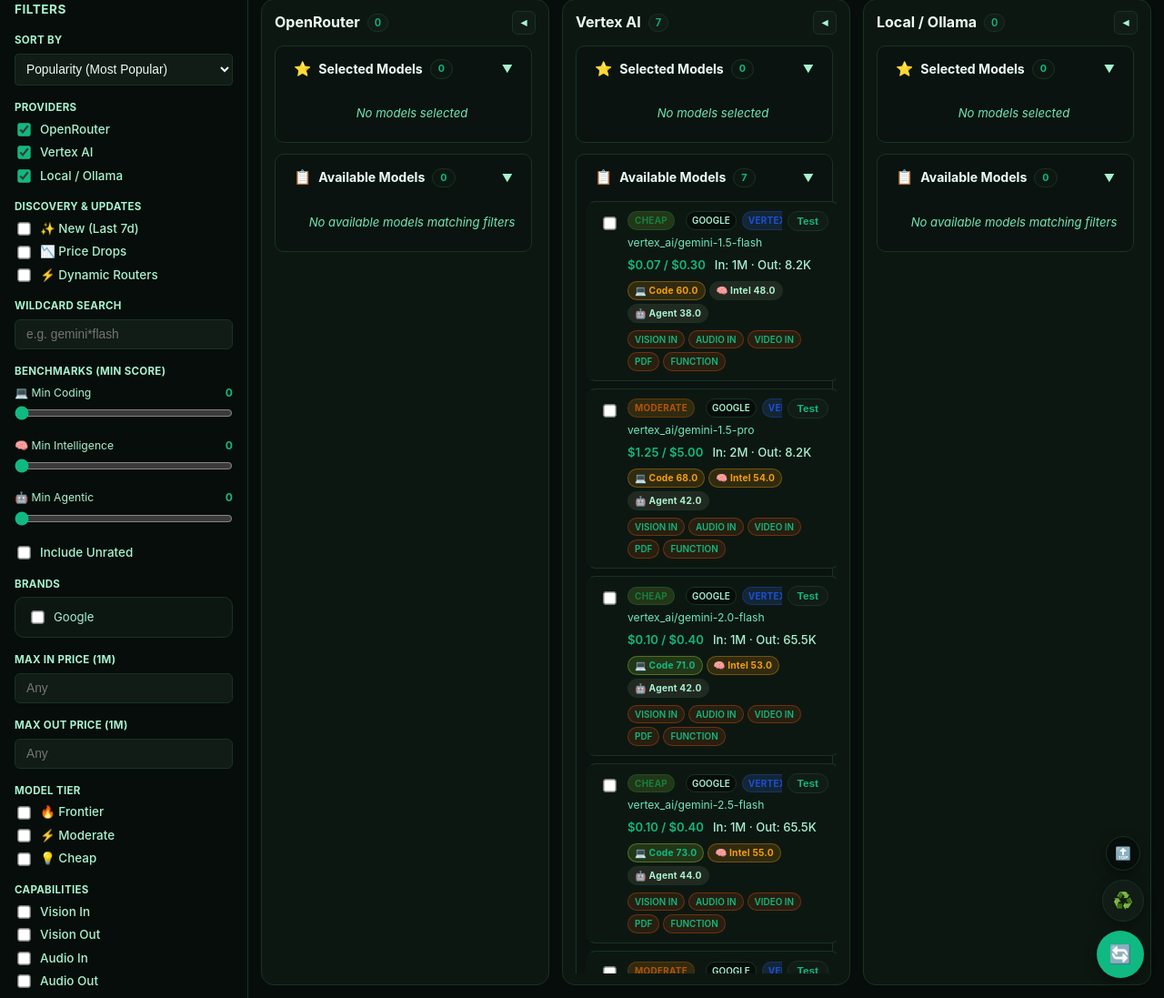
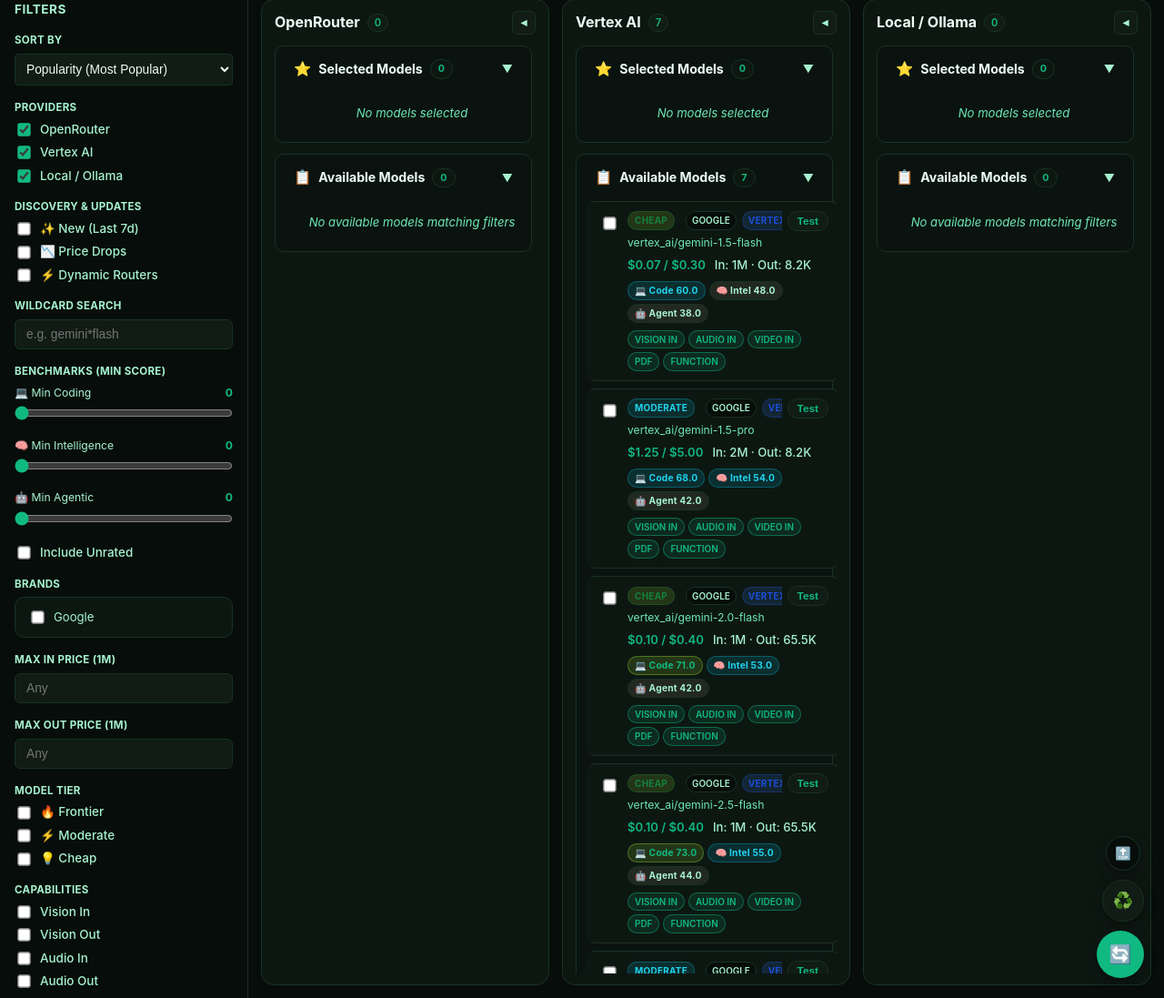
Before and after one commit to spelech/llmlite-modelmanager, a FastAPI app: page / in a window 1280 px wide. Shown: the part 92-1189 px from the top of the page at 91% size. Run offline with FastAPI, Linux system fonts and the light colour scheme; data that the repository does not hold is empty; parts of the project's set-up code (start-up, migrations or seed data) failed here and were passed over; some libraries are stand-ins or nearby versions.

Commit message:
fix(theme): sweep hardcoded orange from selected cards, tags, columns, and moderate tier badges (v0.17.1)

```diff
--- a/app/static/css/components.css
+++ b/app/static/css/components.css
@@ -128,8 +128,8 @@ input[type="range"] { height: 24px; cursor: pointer; accent-color: var(--accent)
 
 /* Selected Card Visual Highlight */
 .model-item.selected {
-    background: rgba(249, 115, 22, 0.12) !important;
-    border-color: rgba(249, 115, 22, 0.45) !important;
+    background: var(--accent-subtle) !important;
+    border-color: var(--accent-border) !important;
     border-left: 4px solid var(--accent) !important;
     box-shadow: 0 2px 10px var(--accent-glow);
 }
@@ -140,8 +140,8 @@ input[type="range"] { height: 24px; cursor: pointer; accent-color: var(--accent)
 
 @media (prefers-color-scheme: light) {
     .model-item.selected {
-        background: rgba(234, 88, 12, 0.08) !important;
-        border-color: rgba(234, 88, 12, 0.45) !important;
+        background: var(--accent-subtle) !important;
+        border-color: var(--accent-border) !important;
         border-left: 4px solid var(--accent) !important;
     }
 }
@@ -201,9 +201,9 @@ input[type="range"] { height: 24px; cursor: pointer; accent-color: var(--accent)
     border: 1px solid rgba(163, 230, 53, 0.35);
 }
 .provider-openrouter {
-    background: rgba(249, 115, 22, 0.15);
-    color: var(--accent);
-    border: 1px solid rgba(249, 115, 22, 0.35);
+    background: rgba(168, 85, 247, 0.15);
+    color: #c084fc;
+    border: 1px solid rgba(168, 85, 247, 0.35);
 }
 .provider-vertex {
     background: rgba(59, 130, 246, 0.15);
@@ -233,7 +233,7 @@ input[type="range"] { height: 24px; cursor: pointer; accent-color: var(--accent)
 
 .capabilities { display: flex; flex-wrap: wrap; gap: 4px; margin-top: 5px; }
 .cap-tag { font-size: 0.62em; background: var(--bg-input); padding: 2px 7px; border-radius: var(--radius-pill); color: var(--text-dim); text-transform: uppercase; font-weight: 600; border: 1px solid var(--border-subtle);}
-.cap-tag.active { background: rgba(249, 115, 22, 0.18); color: var(--accent); border-color: rgba(249, 115, 22, 0.4); }
+.cap-tag.active { background: var(--accent-subtle); color: var(--accent); border-color: var(--accent-border); }
 
 /* Benchmark Badges */
 .benchmark-badges { display: flex; flex-wrap: wrap; gap: 4px; margin-top: 5px; }
@@ -253,9 +253,9 @@ input[type="range"] { height: 24px; cursor: pointer; accent-color: var(--accent)
     border: 1px solid rgba(163, 230, 53, 0.35);
 }
 .score-mid {
-    background: rgba(245, 158, 11, 0.15);
-    color: var(--warning);
-    border: 1px solid rgba(245, 158, 11, 0.35);
+    background: var(--tier-moderate-bg);
+    color: var(--tier-moderate-color);
+    border: 1px solid var(--tier-moderate-border);
 }
 .score-low {
     background: rgba(156, 138, 119, 0.15);
@@ -278,9 +278,9 @@ input[type="range"] { height: 24px; cursor: pointer; accent-color: var(--accent)
     border: 1px solid rgba(239, 68, 68, 0.35);
 }
 .tier-moderate {
-    background: rgba(245, 158, 11, 0.15);
-    color: #f59e0b;
-    border: 1px solid rgba(245, 158, 11, 0.35);
+    background: var(--tier-moderate-bg);
+    color: var(--tier-moderate-color);
+    border: 1px solid var(--tier-moderate-border);
 }
 .tier-cheap {
     background: rgba(163, 230, 53, 0.15);
@@ -290,11 +290,12 @@ input[type="range"] { height: 24px; cursor: pointer; accent-color: var(--accent)
 
 @media (prefers-color-scheme: light) {
     .tier-frontier { color: #b91c1c; border-color: rgba(185, 28, 28, 0.35); }
-    .tier-moderate { color: #b45309; border-color: rgba(180, 83, 9, 0.35); }
+    .tier-moderate { color: var(--tier-moderate-color); border-color: var(--tier-moderate-border); }
     .tier-cheap { color: #15803d; border-color: rgba(21, 128, 61, 0.35); }
     .provider-local { color: #15803d; border-color: rgba(21, 128, 61, 0.35); }
     .provider-vertex { color: #1d4ed8; border-color: rgba(29, 78, 216, 0.35); }
-    .cap-tag.active { background: rgba(234, 88, 12, 0.12); color: var(--accent); border-color: rgba(234, 88, 12, 0.35); }
+    .provider-openrouter { color: #9333ea; border-color: rgba(147, 51, 234, 0.35); }
+    .cap-tag.active { background: var(--accent-subtle); color: var(--accent); border-color: var(--accent-border); }
 }
 
 /* Buttons */
--- a/app/static/css/layout.css
+++ b/app/static/css/layout.css
@@ -83,7 +83,7 @@ header h1 { margin: 0; font-size: 1.2em; color: var(--accent); font-weight: 700;
                 background-color 0.2s;
 }
 .column:hover {
-    border-color: rgba(249, 115, 22, 0.35);
+    border-color: var(--accent-glow);
 }
 
 .column-header {
--- a/app/static/css/variables.css
+++ b/app/static/css/variables.css
@@ -11,12 +11,17 @@
     --accent: #10b981;
     --accent-hover: #34d399;
     --accent-glow: rgba(16, 185, 129, 0.25);
+    --accent-subtle: rgba(16, 185, 129, 0.12);
+    --accent-border: rgba(16, 185, 129, 0.45);
     --on-accent: #022c22;
     --border: #183324;
     --border-subtle: rgba(16, 185, 129, 0.18);
     --success: #10b981;
-    --warning: #f59e0b;
+    --warning: #06b6d4;
     --danger: #ef4444;
+    --tier-moderate-bg: rgba(6, 182, 212, 0.15);
+    --tier-moderate-color: #22d3ee;
+    --tier-moderate-border: rgba(6, 182, 212, 0.35);
 
     --radius-sm: 6px;
     --radius-md: 10px;
@@ -37,12 +42,17 @@
     --accent: #6366f1;
     --accent-hover: #818cf8;
     --accent-glow: rgba(99, 102, 241, 0.25);
+    --accent-subtle: rgba(99, 102, 241, 0.12);
+    --accent-border: rgba(99, 102, 241, 0.45);
     --on-accent: #ffffff;
     --border: #1e293b;
     --border-subtle: rgba(99, 102, 241, 0.18);
     --success: #10b981;
-    --warning: #f59e0b;
+    --warning: #38bdf8;
     --danger: #ef4444;
+    --tier-moderate-bg: rgba(56, 189, 248, 0.15);
+    --tier-moderate-color: #38bdf8;
+    --tier-moderate-border: rgba(56, 189, 248, 0.35);
 }
 
 [data-theme="neutral-zinc"] {
@@ -58,12 +68,17 @@
     --accent: #e4e4e7;
     --accent-hover: #ffffff;
     --accent-glow: rgba(255, 255, 255, 0.15);
+    --accent-subtle: rgba(255, 255, 255, 0.08);
+    --accent-border: rgba(255, 255, 255, 0.35);
     --on-accent: #09090b;
     --border: #27272a;
     --border-subtle: rgba(255, 255, 255, 0.12);
     --success: #22c55e;
-    --warning: #eab308;
+    --warning: #38bdf8;
     --danger: #ef4444;
+    --tier-moderate-bg: rgba(161, 161, 170, 0.15);
+    --tier-moderate-color: #d4d4d8;
+    --tier-moderate-border: rgba(161, 161, 170, 0.35);
 }
 
 [data-theme="autumn"] {
@@ -79,12 +94,17 @@
     --accent: #f97316;
     --accent-hover: #fb923c;
     --accent-glow: rgba(249, 115, 22, 0.2);
+    --accent-subtle: rgba(249, 115, 22, 0.12);
+    --accent-border: rgba(249, 115, 22, 0.45);
     --on-accent: #ffffff;
     --border: #3d2c1e;
     --border-subtle: rgba(249, 115, 22, 0.12);
     --success: #a3e635;
     --warning: #f59e0b;
     --danger: #ef4444;
+    --tier-moderate-bg: rgba(245, 158, 11, 0.15);
+    --tier-moderate-color: #f59e0b;
+    --tier-moderate-border: rgba(245, 158, 11, 0.35);
 }
 
 /* Badge styling for model cards and headers */
```
Also changed, not shown: 1 other file.
